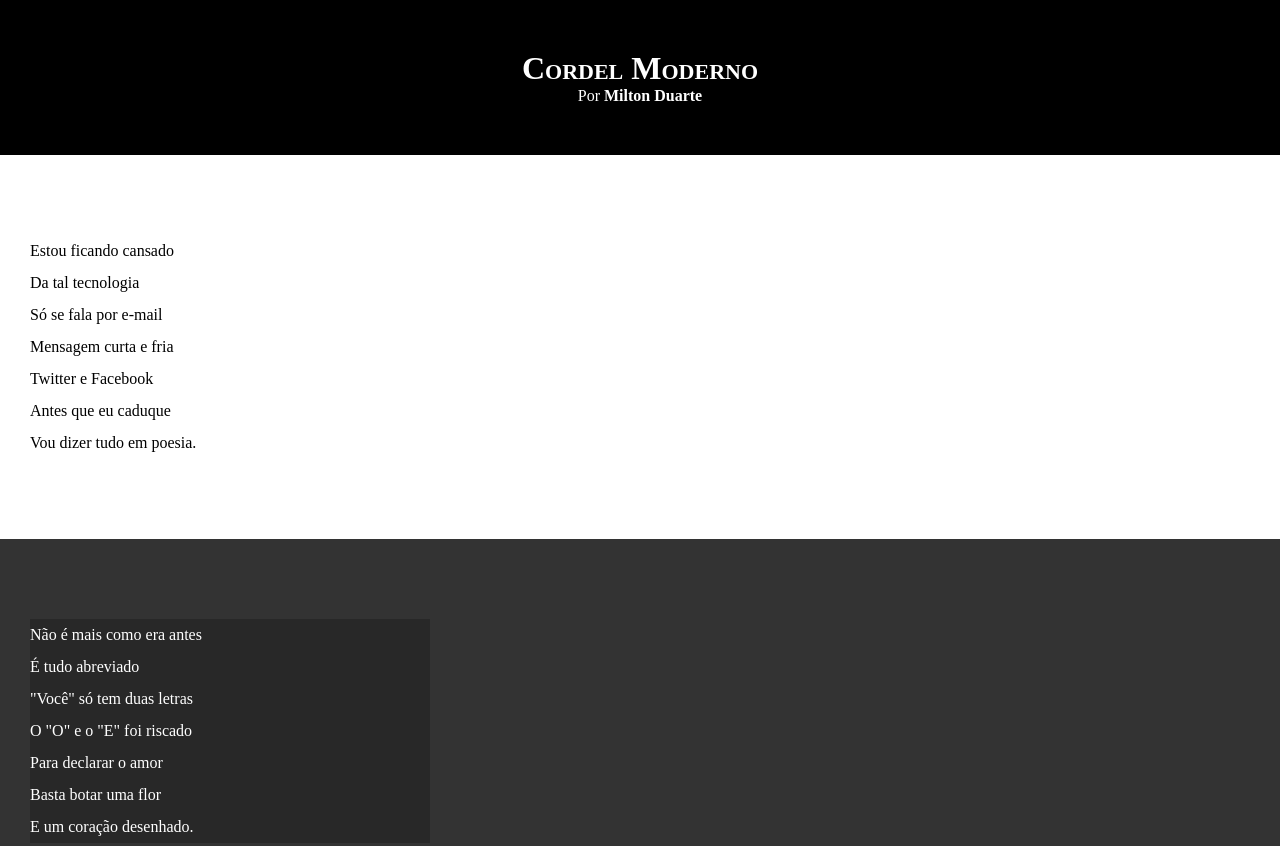
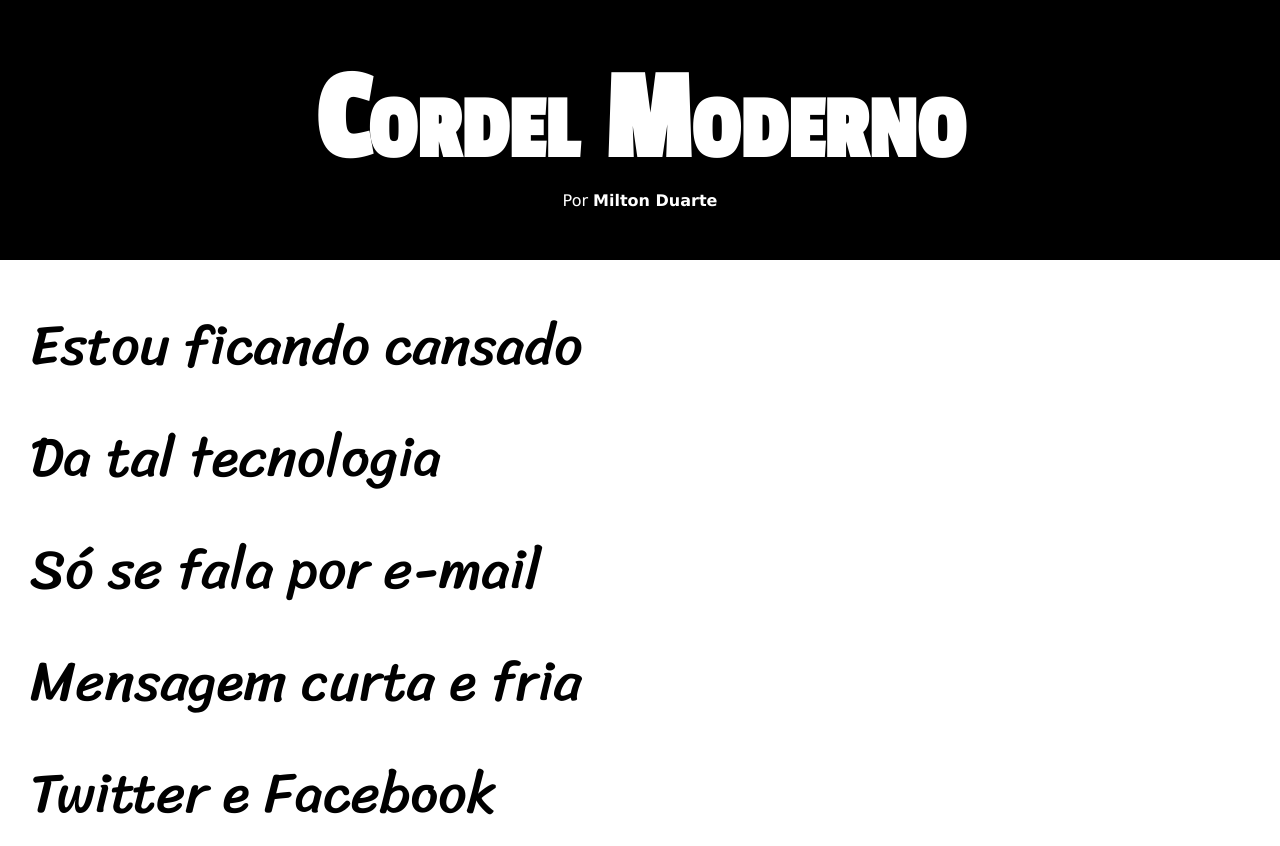
Before and after one commit to ricksimonsp/HTML-CSS, a plain HTML site: page Exercícios/Desafio 012/index.html in a window 1280 px wide. Shown: the top 846 px of the page. Drawn offline with Linux system fonts and the light colour scheme.

Commit message:
Desafio atualizado

```diff
--- a/Exercícios/Desafio 012/estilo/style.css
+++ b/Exercícios/Desafio 012/estilo/style.css
@@ -1,4 +1,14 @@
 @charset "UTF-8";
+
+@import url('https://fonts.googleapis.com/css2?family=Passion+One&display=swap');
+
+@import url('https://fonts.googleapis.com/css2?family=Sriracha&display=swap');
+
+:root {
+    --font1: Verdana, Geneva, Tahoma, sans-serif;
+    --font2: 'Passion One', cursive;
+    --font3: 'Sriracha', cursive;
+}
 
 * {
     margin: 0px;
@@ -8,6 +18,7 @@
 html, body {
     min-height: 100vh;
     background-color: lightgrey;
+    font-family: var(--font1);
 }
 
 header {
@@ -19,6 +30,9 @@ header {
 header > h1 {
     padding-top: 50px;
     font-variant: small-caps;
+    font-family: var(--font2);
+    font-size: 10vw;
+
 }
 
 header > p {
@@ -40,20 +54,24 @@ section {
     padding-bottom: 10vh;
     line-height: 2em;
     padding-left: 30px;
+    font-family: var(--font3);
+    font-size: 3.5em;
 }
 
 section.normal {
     background-color: white;
     color: black;
+    padding: 30px;
 }
 
 section.imagem {
     background-color: rgb(51, 51, 51);
     color: white;
+    padding: 30px;
 }
 
 section.imagem > p {
-    width: 400px;
+    display: inline-block;
     background-color: rgba(0, 0, 0, 0.216);
 }
 
```
